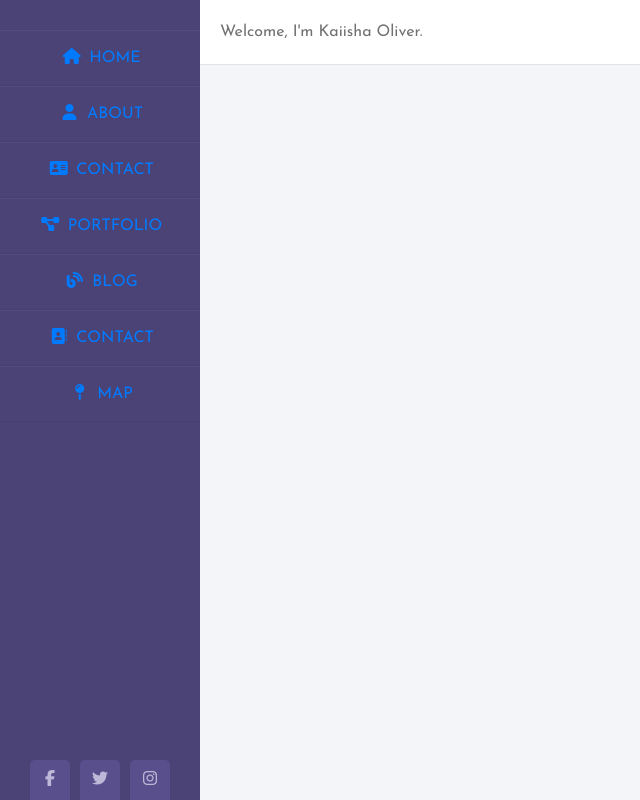
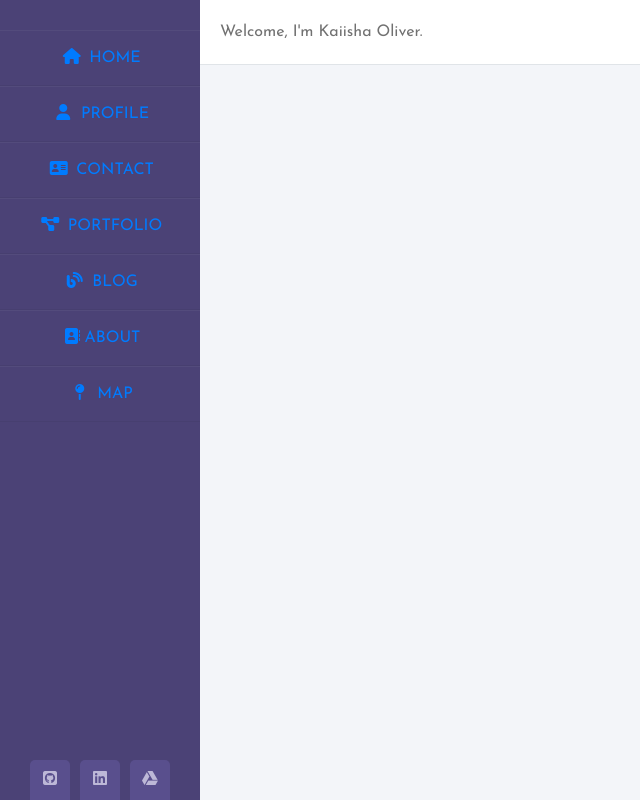
Before and after one commit to Kaiisha05/k.portfolio, a React (Create React App) app: page / in a window 1280 px wide. Shown: the top 800 px of the page, without its empty margins (0-640 px from the left). Built offline with nearby package versions, Linux system fonts and the light colour scheme.

Commit message:
added links to github and linkedin

```diff
--- a/src/components/sidebar.js
+++ b/src/components/sidebar.js
@@ -7,17 +7,17 @@ function Sidebar() {
             <div className="sidebar">
                 <ul>
                     <li><a href='/'><i class="fas fa-home"></i> Home</a></li>
-                    <li><a href='/about'><i class="fas fa-user"></i> About</a></li>
+                    <li><a href='#'><i class="fas fa-user"></i> Profile</a></li>
                     <li><a href="#"><i class="fas fa-address-card"></i> Contact</a></li>
                     <li><a href='/portfolio'><i class="fas fa-project-diagram"></i> Portfolio</a></li>
                     <li><a href="#"><i class="fas fa-blog"></i> Blog</a></li>
-                    <li><a href="#"><i class="fas fa-address-book"></i> Contact</a></li>
+                    <li><a href='/about'><i class="fas fa-address-book"></i>About</a></li>
                     <li><a href="#"><i class="fas fa-map-pin"></i> Map</a></li>
                 </ul>
                 <div className="social_media">
-                    <a href="#"><i className="fab fa-facebook-f"></i></a>
-                    <a href="#"><i className="fab fa-twitter"></i></a>
-                    <a href="#"><i className="fab fa-instagram"></i></a>
+                    <a href='https://github.com/Kaiisha05' target="_blank"><i className="fab fa-github-square"></i></a>
+                    <a href='https://www.linkedin.com/in/kaiishao/' target="_blank"><i className="fab fa-linkedin"></i></a>
+                    <a href="#"><i className="fab fa-google-drive"></i></a>
                 </div>
             </div>
             {/* <div className="main_content">
```
